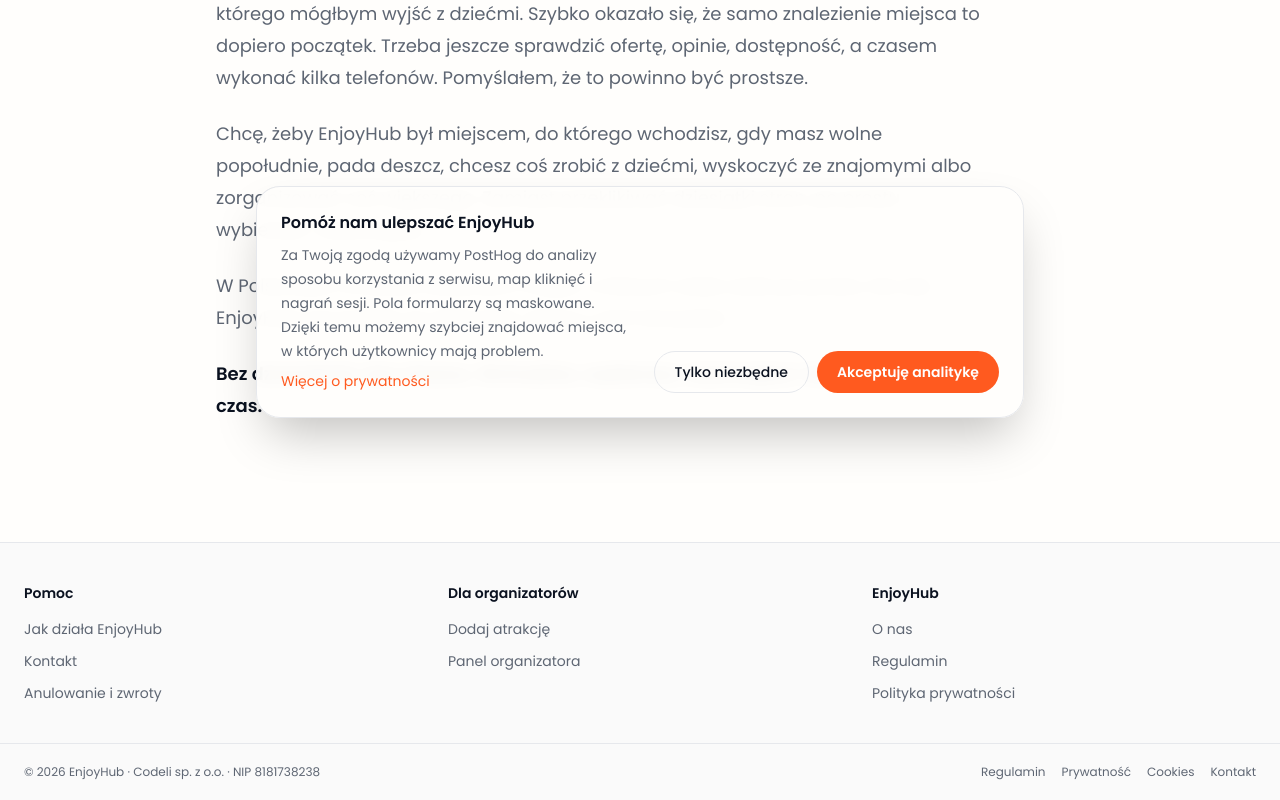
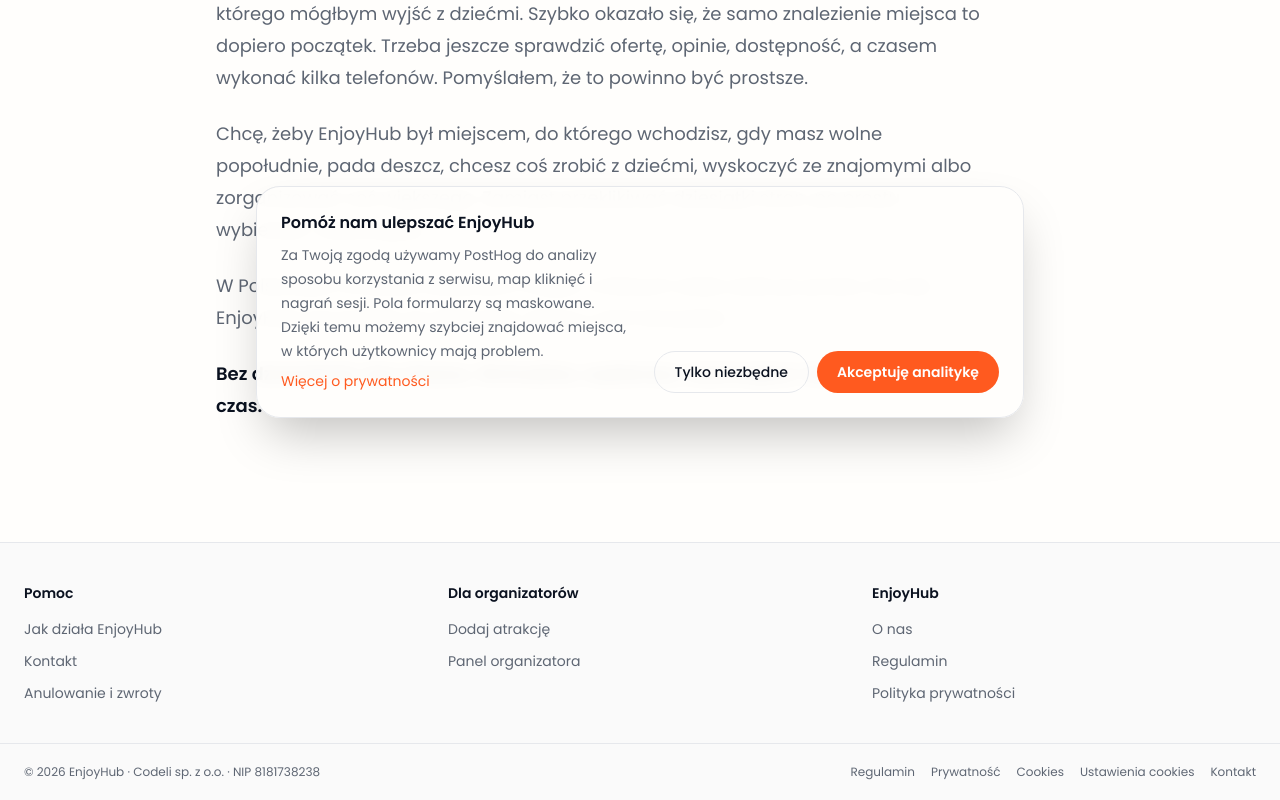
Before and after one commit to damianGG/EnjoyHubAI, a Next.js app: page /o-nas in a window 1280 px wide. Shown: the part 362-1162 px from the top of the page. Built offline with nearby package versions, Linux system fonts and the light colour scheme; no server answers.

Commit message:
Expose analytics cookie settings

```diff
--- a/components/site-footer.tsx
+++ b/components/site-footer.tsx
@@ -1,5 +1,6 @@
 import Link from "next/link"
 
+import { CookieSettingsButton } from "@/components/analytics/cookie-settings-button"
 import { platformOperator } from "@/lib/legal/marketplace"
 
 const sections = [
@@ -55,6 +56,7 @@ export function SiteFooter() {
             <Link className="hover:text-foreground hover:underline" href="/regulamin">Regulamin</Link>
             <Link className="hover:text-foreground hover:underline" href="/privacy">Prywatność</Link>
             <Link className="hover:text-foreground hover:underline" href="/privacy#cookies">Cookies</Link>
+            <CookieSettingsButton />
             <Link className="hover:text-foreground hover:underline" href="/kontakt">Kontakt</Link>
           </div>
         </div>
```
